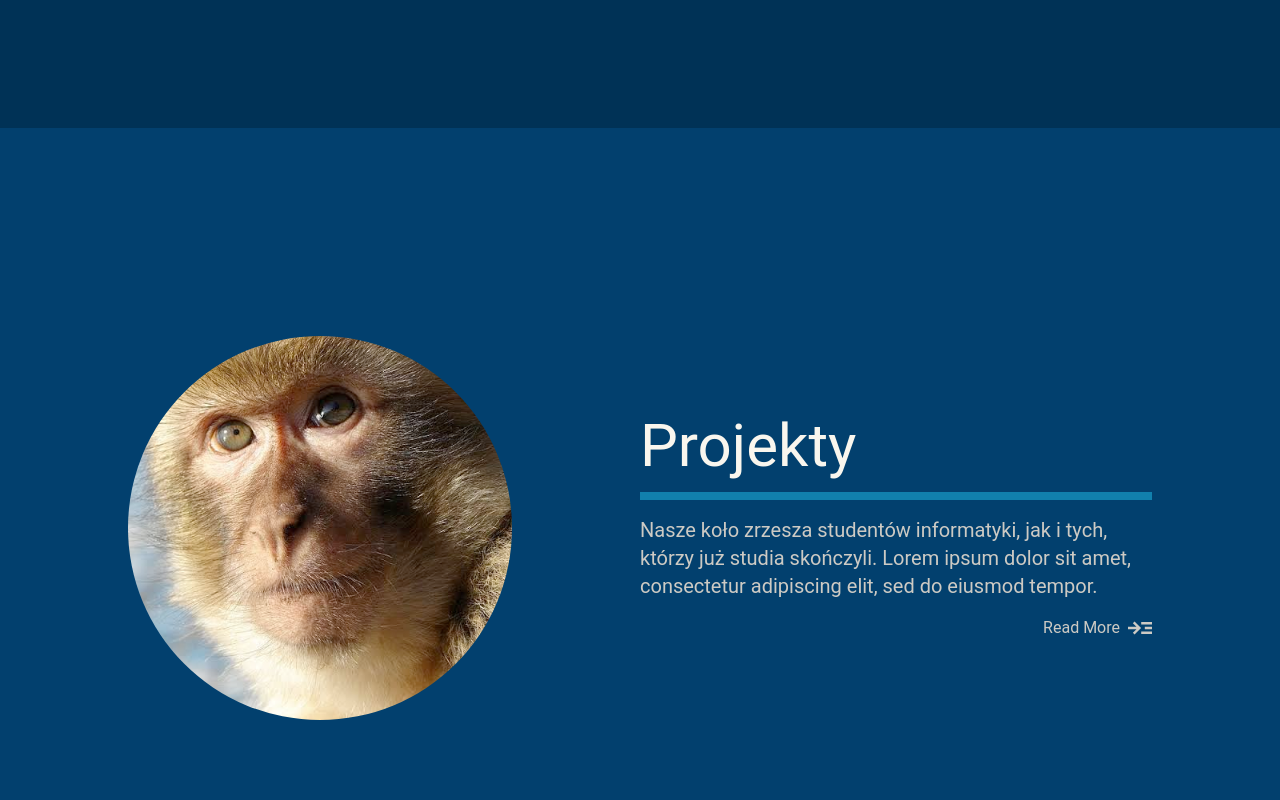
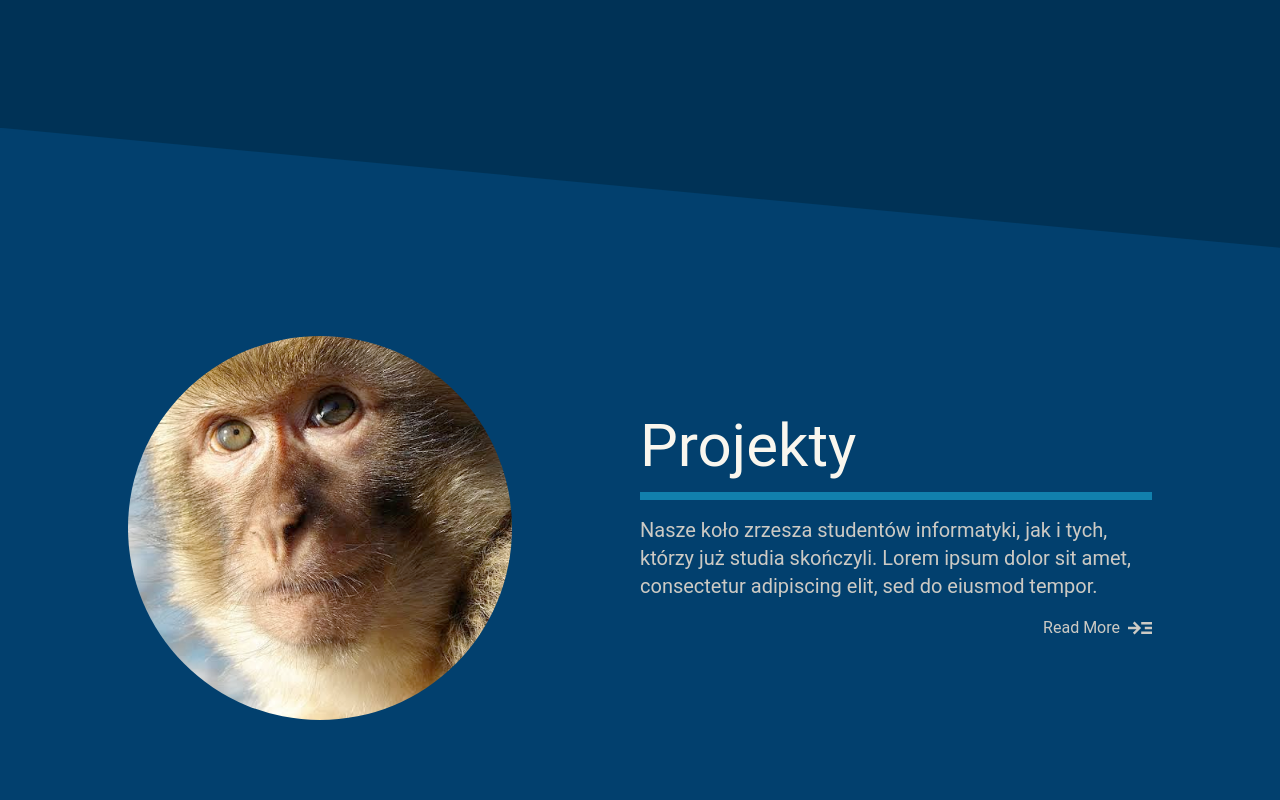
Before and after one commit to ksiuwr/ksi-site-v2025, a React (Vite) app: page / in a window 1280 px wide. Shown: the part 1300-2100 px from the top of the page. Built offline with nearby package versions, Linux system fonts and the light colour scheme.

Commit message:
best fixes

```diff
--- a/src/pages/Home/Home.tsx
+++ b/src/pages/Home/Home.tsx
@@ -9,9 +9,12 @@ function Home() {
     return <>
       <BackgroundImage/>
       <Hero/>
-      <Members/>
-      <Projects/>
-      <Contact/>
+      <div className="bg-dark-section-primary" style={{clipPath: "polygon(0 0, 100% 5%, 100% 95%, 0 100%)"}}>
+        <Members/>
+        <Projects/>
+        <Contact/>
+      </div>
+
       <News/>
 
     </>;
--- a/src/pages/Home/components/Contact.tsx
+++ b/src/pages/Home/components/Contact.tsx
@@ -8,7 +8,7 @@ export const Contact = () => {
         description="Nasze koło zrzesza studentów informatyki, jak i tych, którzy już studia skończyli. Lorem ipsum dolor sit amet, consectetur adipiscing elit, sed do eiusmod tempor incididunt ut labore et dolore magna aliqua. Ut enim ad minim veniam,"
         readMore="/contact"
         bgColor="dark-section-primary"
-        idx={3}
+        idx={2}
     />
   );
 };
--- a/src/pages/Home/components/Section.tsx
+++ b/src/pages/Home/components/Section.tsx
@@ -31,7 +31,7 @@ export const Section = ({
     return contentPosition === 'right' ?  `${baseClasses} order-1` : `${baseClasses}`;
   }
 
-  const isLast = idx === 3;
+  const isLast = idx === 2;
   const isEven = idx % 2 === 0;
   const polygonStyle = isLast
     ? isEven
@@ -43,8 +43,8 @@ export const Section = ({
 
 
   return (
-    <section className={`px-4 lg:px-32  flex bg-${bgColor} h-[100vh]`}
-    // style={polygonStyle}
+    <section className={`px-4 lg:px-32  flex ${!isEven ? 'bg-dark-section-secondary' : ''} h-[100vh]`}
+    style={polygonStyle}
     >
       <div className={`flex lg:flex-row flex-col w-full justify-evenly`}>
           <div className={getContentClasses()}>
```
